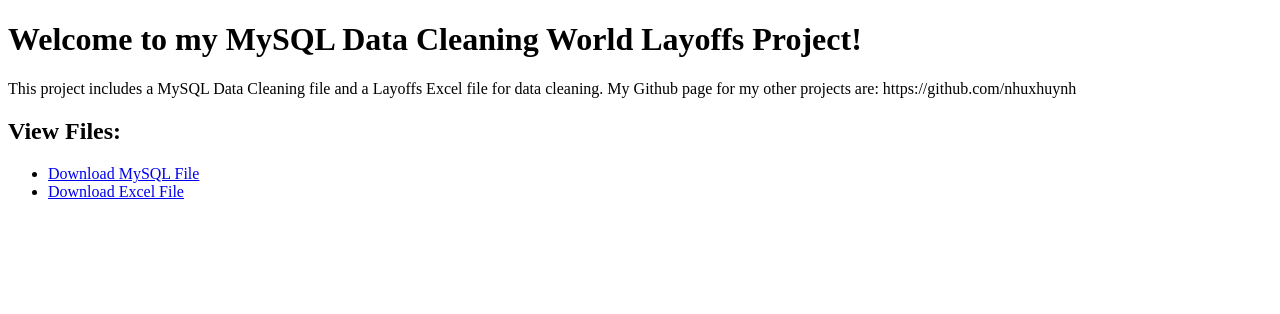
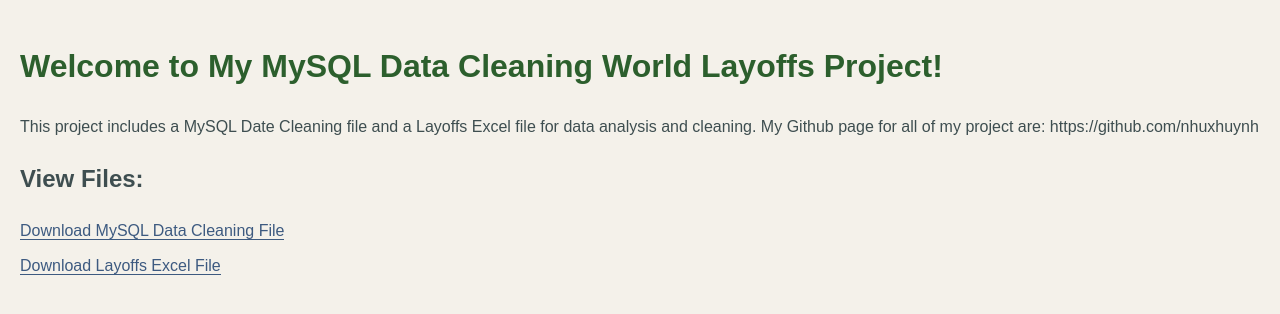
Before and after one commit to nhuxhuynh/MySQL-Data-Cleaning-Project, a plain HTML site: page index.html in a window 1280 px wide. Drawn offline with Linux system fonts and the light colour scheme.

Commit message:
Update index.html

```diff
--- a/index.html
+++ b/index.html
@@ -4,14 +4,63 @@
     <meta charset="UTF-8">
     <meta name="viewport" content="width=device-width, initial-scale=1.0">
     <title>MySQL Data Cleaning Project</title>
+    <style>
+        /* Natural color theme */
+        body {
+            background-color: #f4f1ea; /* soft beige background */
+            color: #3e4e50; /* dark grey-green text */
+            font-family: Arial, sans-serif;
+            margin: 0;
+            padding: 20px;
+            line-height: 1.6;
+        }
+        h1 {
+            color: #2c5f2d; /* deep green */
+            font-size: 2em;
+        }
+        h2 {
+            color: #3e4e50;
+            font-size: 1.5em;
+        }
+        p {
+            color: #3e4e50;
+        }
+        a {
+            color: #3d5a80; /* soft blue for links */
+            text-decoration: none;
+            border-bottom: 1px solid #3d5a80;
+            transition: color 0.3s ease, border-bottom-color 0.3s ease;
+        }
+        a:hover {
+            color: #2c5f2d; /* hover color for links */
+            border-bottom-color: #2c5f2d;
+        }
+        ul {
+            list-style-type: none;
+            padding: 0;
+        }
+        li {
+            margin: 10px 0;
+        }
+        /* Optional box style for the file list */
+        .file-list {
+            background-color: #e6ebe0; /* light green-grey */
+            padding: 15px;
+            border-radius: 8px;
+            box-shadow: 0px 2px 5px rgba(0, 0, 0, 0.1);
+            max-width: 600px;
+            margin: 20px auto;
+        }
+    </style>
 </head>
 <body>
-    <h1>Welcome to my MySQL Data Cleaning World Layoffs Project!</h1>
-    <p>This project includes a MySQL Data Cleaning file and a Layoffs Excel file for data cleaning. My Github page for my other projects are: https://github.com/nhuxhuynh</p>
+    <h1>Welcome to My MySQL Data Cleaning World Layoffs Project!</h1>
+    <p>This project includes a MySQL Date Cleaning file and a Layoffs Excel file for data analysis and cleaning. My Github page for all of my project are: https://github.com/nhuxhuynh</p>
     <h2>View Files:</h2>
     <ul>
-        <li><a href="MySQL Data Cleaning World Layoffs Project.sql">Download MySQL File</a></li>
-        <li><a href="layoffs.csv">Download Excel File</a></li>
+        <!-- Add the download attribute here -->
+        <li><a href="https://github.com/nhuxhuynh/MySQL-Data-Cleaning-Project/raw/main/MySQL Data Cleaning World Layoffs Project.sql" download="your_mysql_file.sql">Download MySQL Data Cleaning File</a></li>
+        <li><a href="https://github.com/nhuxhuynh/MySQL-Data-Cleaning-Project/raw/main/layoffs.csv" download="your_csv_file.csv">Download Layoffs Excel File</a></li>
     </ul>
 </body>
 </html>
```
